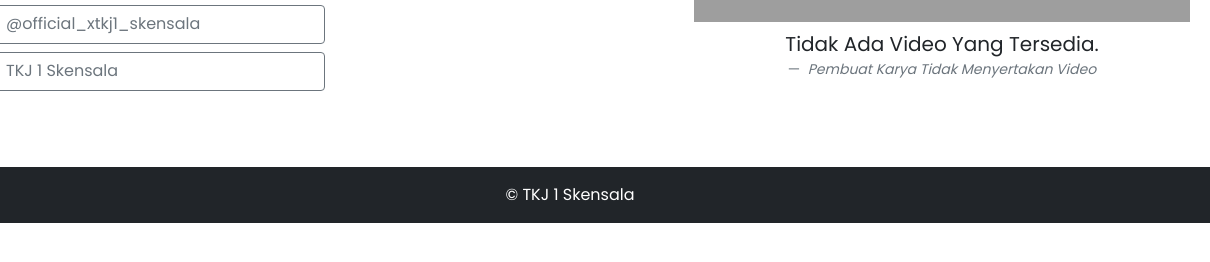
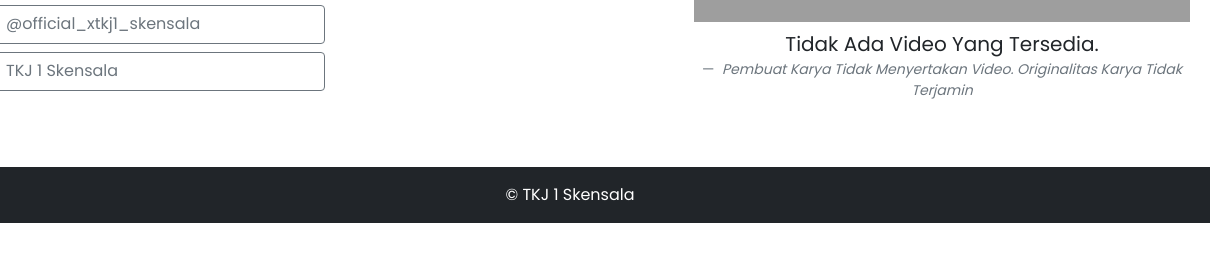
Before and after one commit to tkjoneskensala/tkjoneskensala, a plain HTML site: page Pameran/2D/Sample/index.html in a window 1280 px wide. Shown: the part 492-754 px from the top of the page, 70-1280 px from the left. Drawn offline with nearby package versions, Linux system fonts and the light colour scheme; grey boxes are pictures that could not be loaded.

Commit message:
quotes change

```diff
--- a/Pameran/2D/Sample/index.html
+++ b/Pameran/2D/Sample/index.html
@@ -106,7 +106,7 @@
               <p>Tidak Ada Video Yang Tersedia.</p>
             </blockquote>
             <figcaption class="blockquote-footer">
-              <cite title="Source Title">Pembuat Karya Tidak Menyertakan Video</cite>
+              <cite title="Source Title">Pembuat Karya Tidak Menyertakan Video. Originalitas Karya Tidak Terjamin</cite>
             </figcaption>
           </figure>
         </div>
```
Also changed, not shown: Pameran/3D/Sample/index.html (+2 -2 lines).
